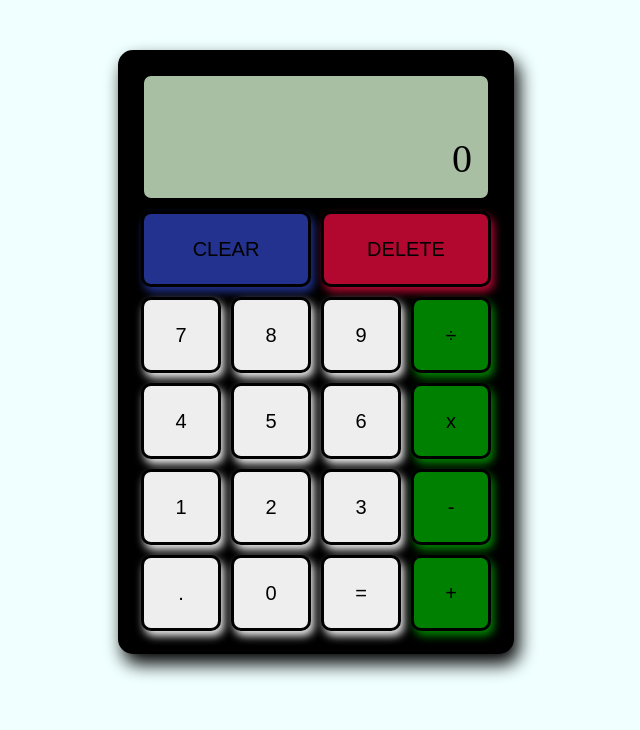
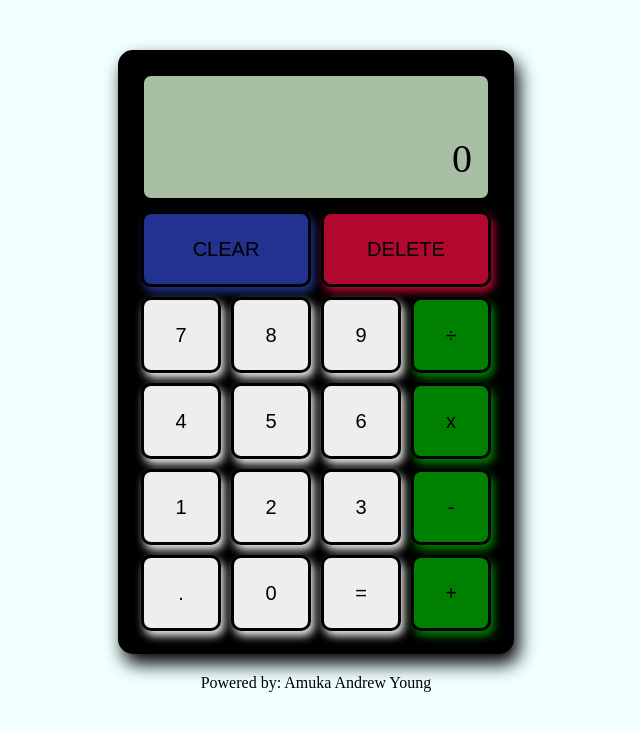
Before and after one commit to Amukayoung/Calculator, a plain HTML site: page index.html in a window 1280 px wide. Shown: the whole page, without its empty margins (324-964 px from the left). Drawn offline with Linux system fonts and the light colour scheme.

Commit message:
Added footer details

```diff
--- a/index.html
+++ b/index.html
@@ -91,6 +91,7 @@
     <div class="overlay"></div>
         </div>
     </div>
+    <footer>Powered by: Amuka Andrew Young</footer>
 </body>
 
 </html>
--- a/styles.css
+++ b/styles.css
@@ -166,3 +166,8 @@ button {
 .overlay-active {
     display: block;
   }
+
+footer{
+    margin-top: 20px;
+    text-align: center;
+}
```
